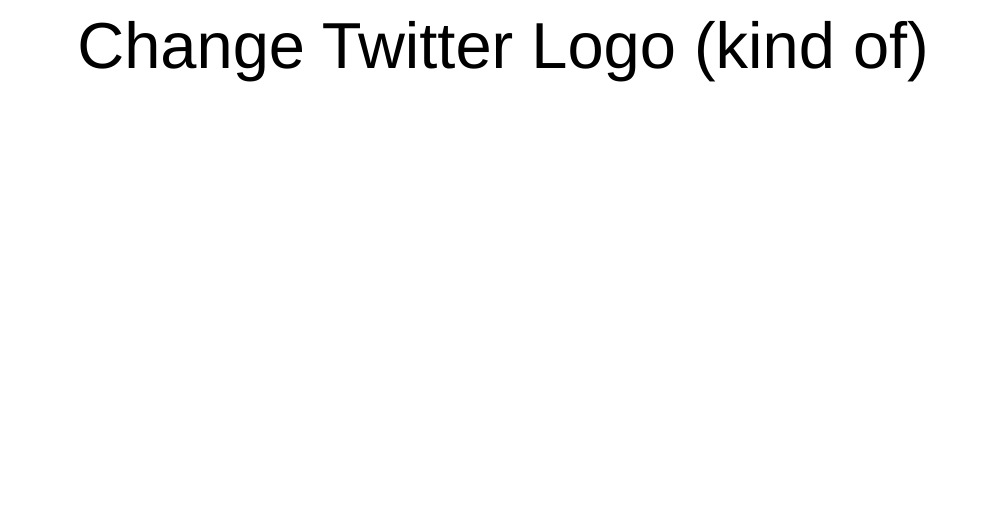
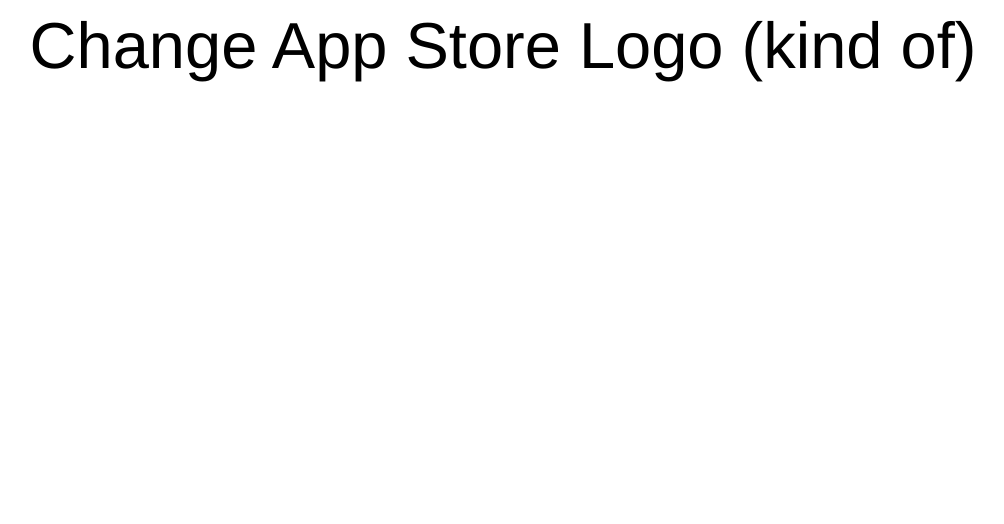
Before and after one commit to dogindustrialstudios/dogindustrialstudios.github.io, a plain HTML site: page Project/Appskins/appstore/index.html in a window 1280 px wide. Shown: the top 524 px of the page, without its empty margins (137-1141 px from the left). Drawn offline with nearby package versions, Linux system fonts and the light colour scheme.

Commit message:
Update index.html

```diff
--- a/Project/Appskins/appstore/index.html
+++ b/Project/Appskins/appstore/index.html
@@ -29,7 +29,7 @@
 <body>
 <div class="row top-message">
   <div class="col center">
-    <a class="text" href="appstore://">Change Twitter Logo (kind of)</a>
+    <a class="text" href="appstore://">Change App Store Logo (kind of)</a>
   </div>
 </div>
 <!--<div class="row">
```
